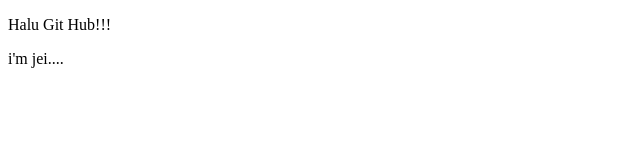
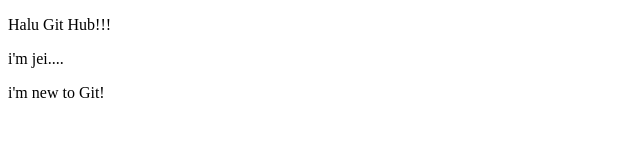
Before and after one commit to GovinduReddeiah/travels, a plain HTML site: page in.html in a window 1280 px wide. Shown: the whole page, without its empty margins (0-640 px from the left). Drawn offline with Linux system fonts and the light colour scheme.

Commit message:
third commit

```diff
--- a/in.html
+++ b/in.html
@@ -6,5 +6,6 @@
     <body>
     <p>Halu Git Hub!!!</p>
         <p>i'm jei....</p>
+        <p>i'm new to Git!</p>
     </body>
 </html>
```
